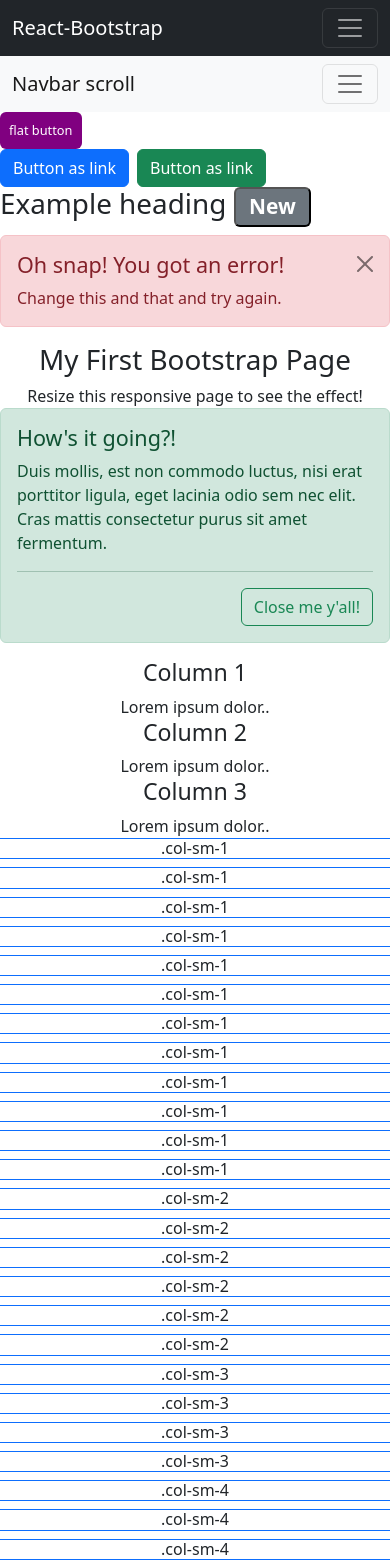
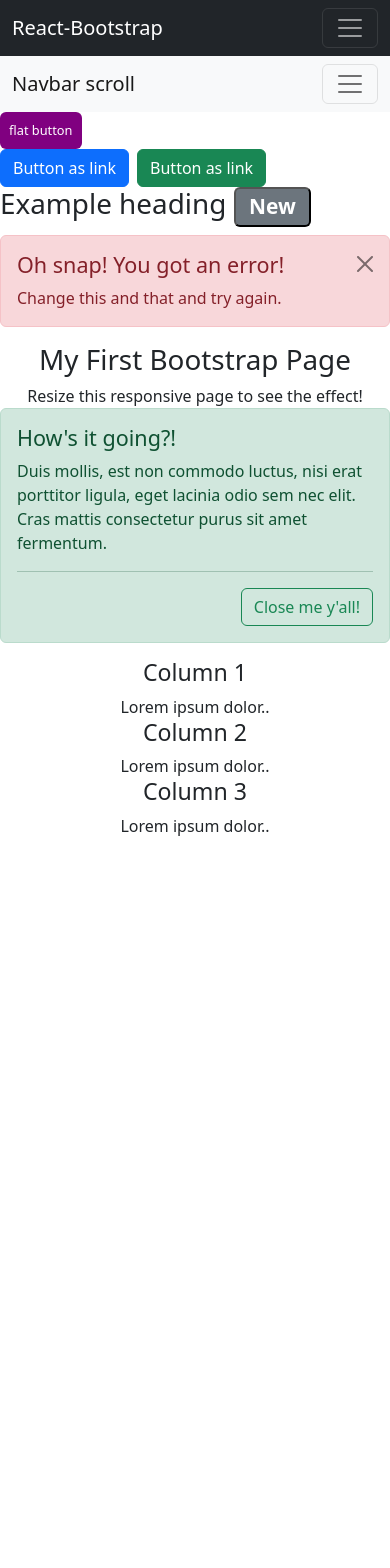
Before and after one commit to waqarhussain786/bootstrap-practice, a React (Create React App) app: page / in a window 390 px wide. Shown: the top 1568 px of the page. After the commit the page ends 844 px from the top, so only its background shows below. Built offline with nearby package versions, Linux system fonts and the light colour scheme.

Commit message:
responsive-app

```diff
--- a/src/index.js
+++ b/src/index.js
@@ -1,7 +1,7 @@
 import React from 'react';
 import ReactDOM from 'react-dom/client';
 import './index.css';
-import App from './App';
+// import App from './App';
 import 'bootstrap/dist/css/bootstrap.min.css';
 import FirtBootstrap from './first-bootstrap.jsx';
 import NavbarBootstrap from './navbar-bootstrap.jsx';
@@ -13,6 +13,6 @@ root.render(
     <CollapsibleExample/>
     <NavbarBootstrap />
     <FirtBootstrap />
-    <App />
+    {/* <App /> */}
   </React.StrictMode>
 );
```
